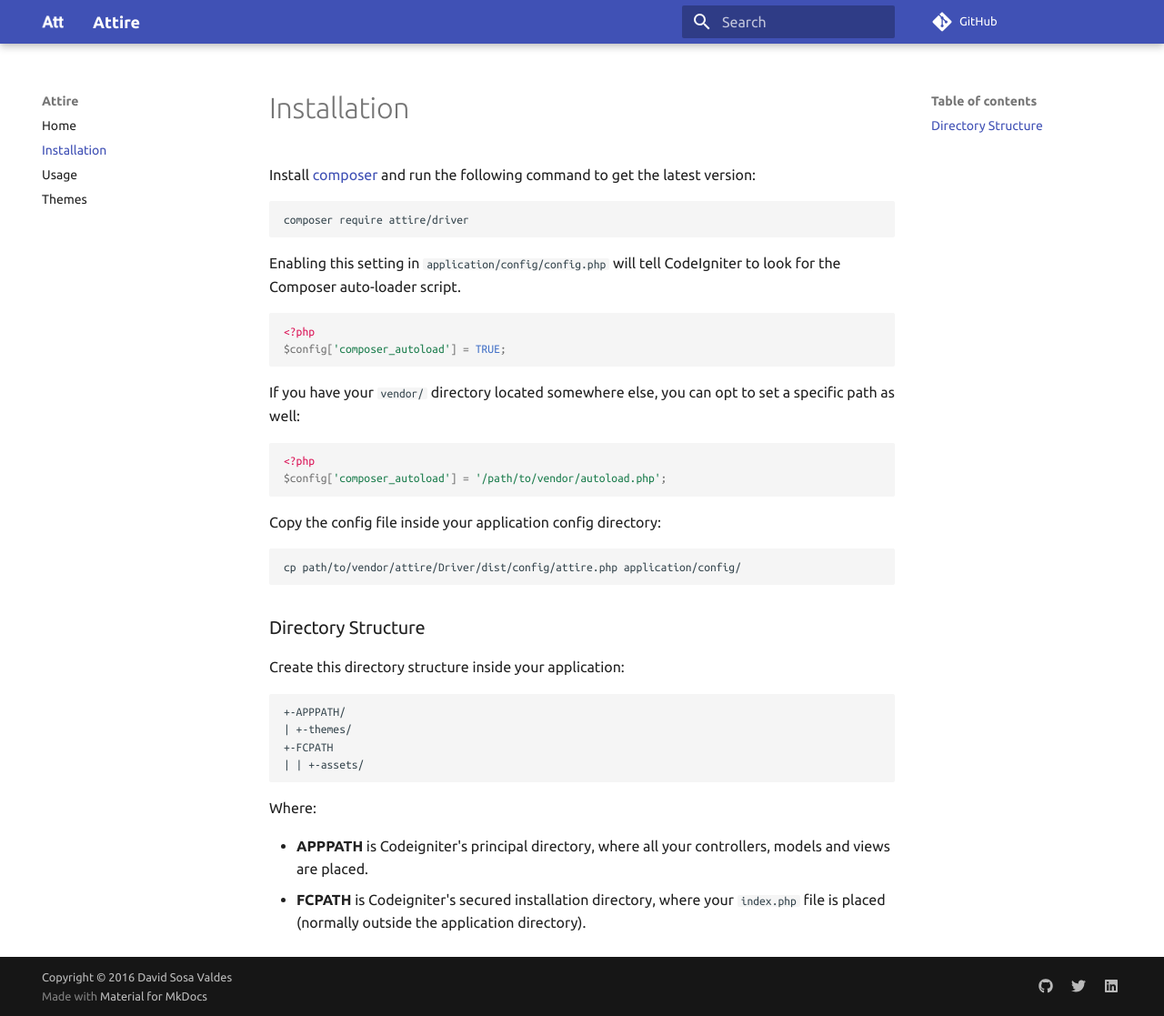
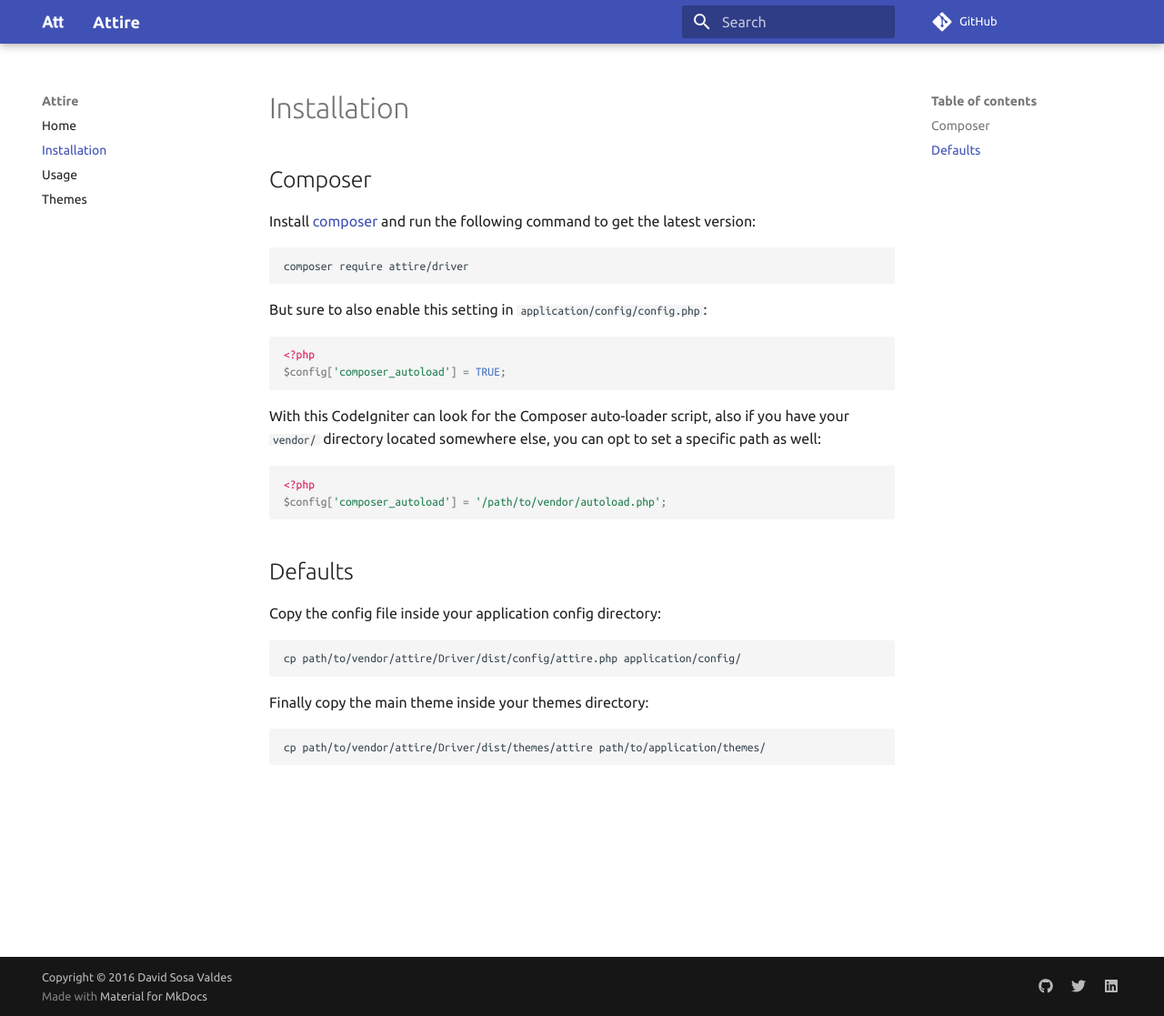
Before and after one commit to CI-Attire/documentation, an MkDocs documentation site: the page built from docs/installation.md, in a window 1280 px wide and 1117 px high. Shown: the whole window at 91% size. Built offline with MkDocs 1.6.1 and Material for MkDocs 9.7.7, drawn with Linux system fonts in a browser that asks for light colours; comment, search, counter and statistics services are not loaded; old or Windows-style settings are respelled for this version of MkDocs.

Commit message:
Update doc usage/installation instructions

````diff
--- a/docs/installation.md
+++ b/docs/installation.md
@@ -1,38 +1,38 @@
+## Composer
+
 Install [composer](http://packagist.org) and run the following command to get the latest version:
 
 	composer require attire/driver
 
-Enabling this setting in `application/config/config.php` will tell CodeIgniter to look for the Composer auto-loader script.
+But sure to also enable this setting in `application/config/config.php`:
 
-``` php
+```php
 <?php
 $config['composer_autoload'] = TRUE;
 ```
+With this CodeIgniter can look for the Composer auto-loader script, also if you have your `vendor/` directory located somewhere else, you can opt to set a specific path as well:
 
-If you have your `vendor/` directory located somewhere else, you can opt to set a specific path as well:
-
-``` php
+```php
 <?php
 $config['composer_autoload'] = '/path/to/vendor/autoload.php';
 ```
+
+<!-- Next, create this directory structure inside your application:
+
+	+-APPPATH/
+	| +-themes/
+
+Where **APPPATH** is Codeigniter's principal directory, where all your controllers, models and views are placed. -->
+
+## Defaults
 
 Copy the config file inside your application config directory:
 
 	cp path/to/vendor/attire/Driver/dist/config/attire.php application/config/
 
-### Directory Structure
+Finally copy the main theme inside your themes directory:
 
-Create this directory structure inside your application:
-
-	+-APPPATH/
-	| +-themes/
-	+-FCPATH
-	| | +-assets/
-
-Where:
-
-* **APPPATH** is Codeigniter's principal directory, where all your controllers, models and views are placed.
-* **FCPATH** is Codeigniter's secured installation directory, where your `index.php` file is placed (normally outside the application directory).
+	cp path/to/vendor/attire/Driver/dist/themes/attire path/to/application/themes/
 
 <!-- !!! tip
 	Install this additional security components in your server (Optional).
````
Also changed, not shown: docs/index.md (+0 -1 lines), docs/usage.md (+4 -6 lines).
